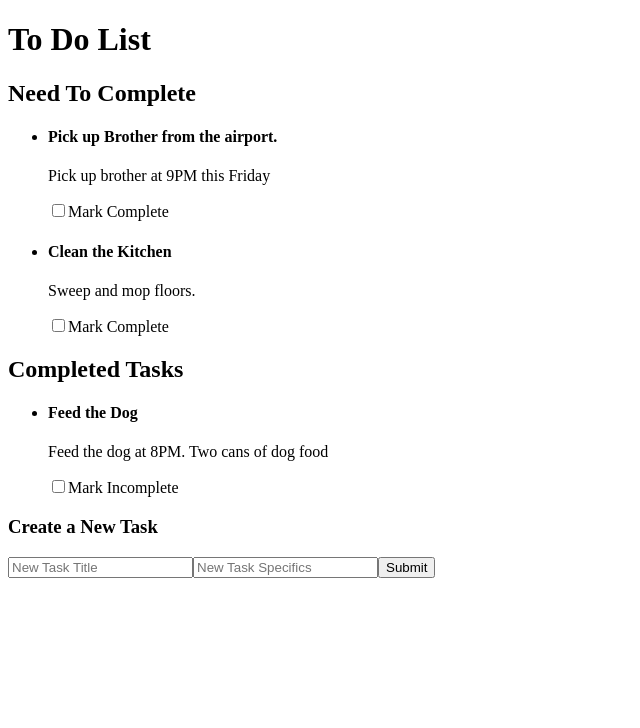
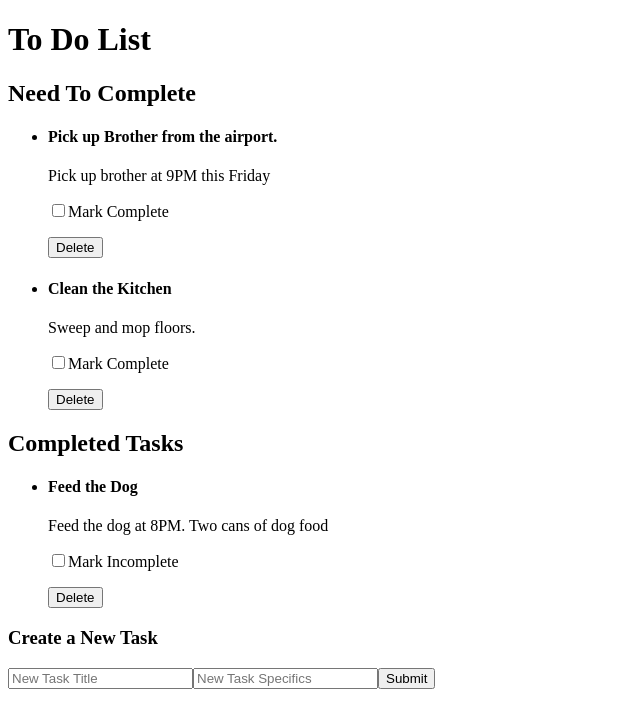
Before and after one commit to ga-wdi-exercises/todo-app-react, a React (Create React App) app: page / in a window 1280 px wide. Shown: the top 728 px of the page, without its empty margins (0-640 px from the left). Built offline with nearby package versions, Linux system fonts and the light colour scheme; the HTML template or start-up script is replaced by a standard one.

Commit message:
added delete functionality

```diff
--- a/src/TodoContainer.js
+++ b/src/TodoContainer.js
@@ -16,7 +16,7 @@ class TodoContainer extends Component {
     }
   }
 
-
+// create a new task functions
   setNewTaskTitle(e){
     this.setState({
       newTitle: e.target.value
@@ -42,6 +42,17 @@ class TodoContainer extends Component {
     })
   }
 
+// delete task functions
+  deleteTask(e, index){
+    e.preventDefault()
+    let array = this.state.tasks
+      array.splice(index, 1)
+    this.setState({
+      tasks: array
+    })
+  }
+
+
   render(){
 
     return(
@@ -52,6 +63,7 @@ class TodoContainer extends Component {
           setNewTaskTitle={(e) => { this.setNewTaskTitle(e) }}
           setNewTaskContent={(e) => { this.setNewTaskContent(e) }}
           onCreateSubmit={(e) => { this.handleCreateSubmit(e) }}
+          onDeleteTask={(e, index) => { this.deleteTask(e, index) }}
         />
       </div>
     )
--- a/src/TodoList.js
+++ b/src/TodoList.js
@@ -17,6 +17,8 @@ class TodoList extends Component {
                     <input type="checkbox"></input>
                     Mark Complete
                   </p>
+                  <button onClick={(e) => {this.props.onDeleteTask(e, index)}}> Delete </button>
+
               </li>
             )
           }
@@ -33,6 +35,7 @@ class TodoList extends Component {
                     <input type="checkbox"></input>
                     Mark Incomplete
                   </p>
+                  <button value={todo.title} onClick={(e) => {this.props.onDeleteTask(e, index)}}> Delete </button>
              </li>
 
            )
```
